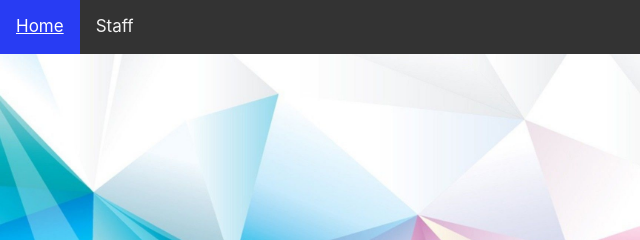
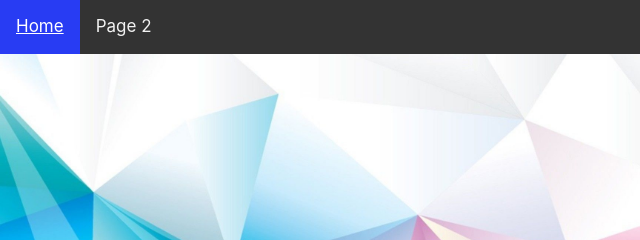
Before and after one commit to MelodicAlbuild/xqc, a plain HTML site: page Basics/index.html in a window 1280 px wide. Shown: the top 240 px of the page, 0-640 px from the left. Drawn offline with nearby package versions, Linux system fonts and the light colour scheme.

Commit message:
Update index.html

```diff
--- a/Basics/index.html
+++ b/Basics/index.html
@@ -17,7 +17,7 @@
     <body>
         <div class="topnav" id="topnav">
             <a href="#" class="active">Home</a>
-            <a href="./pages/page2.html">Staff</a>
+            <a href="./pages/page2.html">Page 2</a>
             <a href="javascript:void(0);" class="icon" onclick="mainFunction()">
                 <i class="fa fa-bars"></i>
             </a>
```
